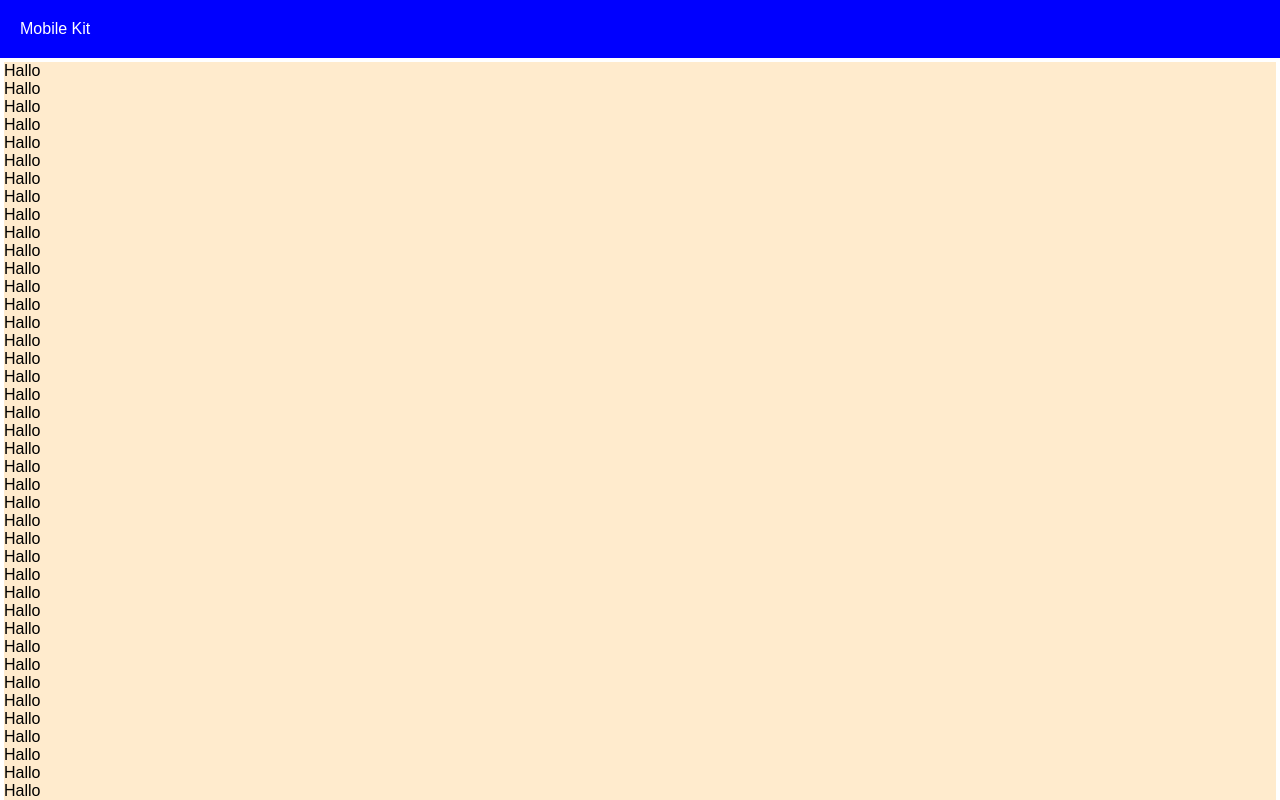
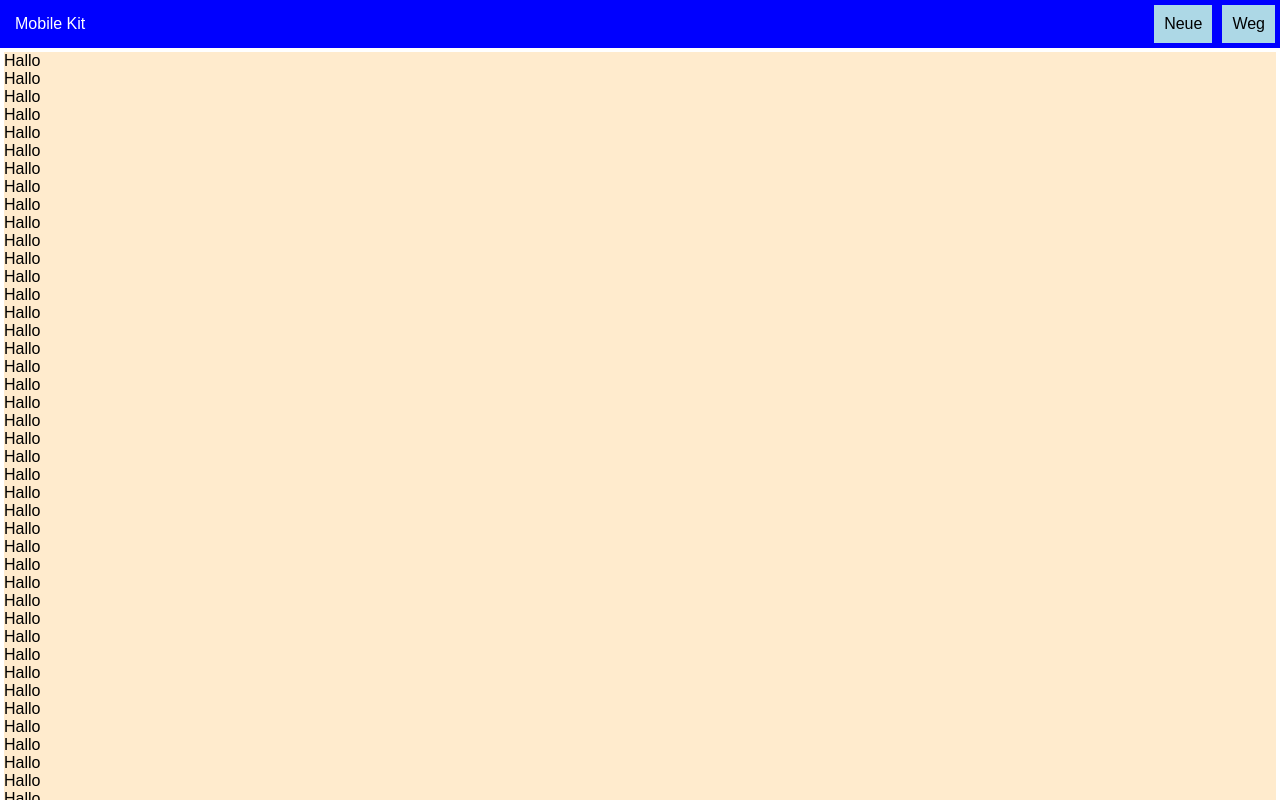
Before and after one commit to uwriegel/MobileKit, an Angular app: page / in a window 1280 px wide. Shown: the top 800 px of the page. Built offline with nearby package versions, Linux system fonts and the light colour scheme.

Commit message:
DOM changes, scroller does not adapt

```diff
--- a/src/app/app.component.css
+++ b/src/app/app.component.css
@@ -5,9 +5,24 @@
 }
 
 .header {
-    padding: 20px;
     background-color: blue;
     color: white;
+}
+
+.headerContent {
+    display: flex;
+}
+
+.headerContent>div:first-of-type {
+    flex-grow: 1;
+    margin: 15px;
+}
+
+.button {
+    margin: 5px;
+    background-color: lightblue;
+    color: black;
+    padding: 10px;
 }
 
 mk-scroller {
--- a/src/app/app.component.html
+++ b/src/app/app.component.html
@@ -1,4 +1,10 @@
-<div class="header">Mobile Kit</div>
+<div class="header">
+    <div class="headerContent">
+        <div>Mobile Kit</div>
+        <div class="button" (click)="onNeue()">Neue</div>
+        <div class="button" (click)="onWeg()">Weg</div>
+    </div>
+</div>
 <mk-scroller>
     <div *ngFor="let item of items">Hallo</div>
 </mk-scroller>
--- a/src/app/app.component.ts
+++ b/src/app/app.component.ts
@@ -14,4 +14,12 @@ export class AppComponent implements OnInit {
     items: string[]
 
     constructor() {}
+
+    private onNeue() {
+        this.items = this.items.concat([...Array(50)].map((_, i) => `Eintrag ${i}`))
+    }
+
+    private onWeg() {
+        this.items = this.items.slice(0, this.items.length - 10)
+    }
 }
```
